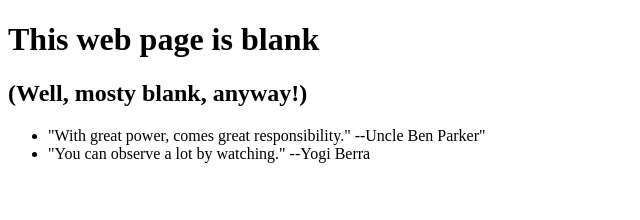
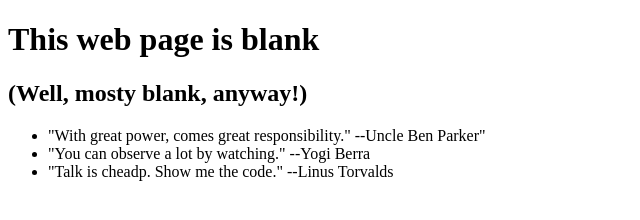
Before and after one commit to GitHubZugang/0main_openSAP_repo, a plain HTML site: page index.html in a window 1280 px wide. Shown: the whole page, without its empty margins (0-640 px from the left). Drawn offline with Linux system fonts and the light colour scheme.

Commit message:
added quote by Linus Torvalds

```diff
--- a/index.html
+++ b/index.html
@@ -10,5 +10,6 @@
 	<ul>
 		<li>"With great power, comes great responsibility." --Uncle Ben Parker"</li>
 		<li>"You can observe a lot by watching." --Yogi Berra</li>
+		<li>"Talk is cheadp. Show me the code." --Linus Torvalds</li>
 	</ul></body>
 </html>
```
